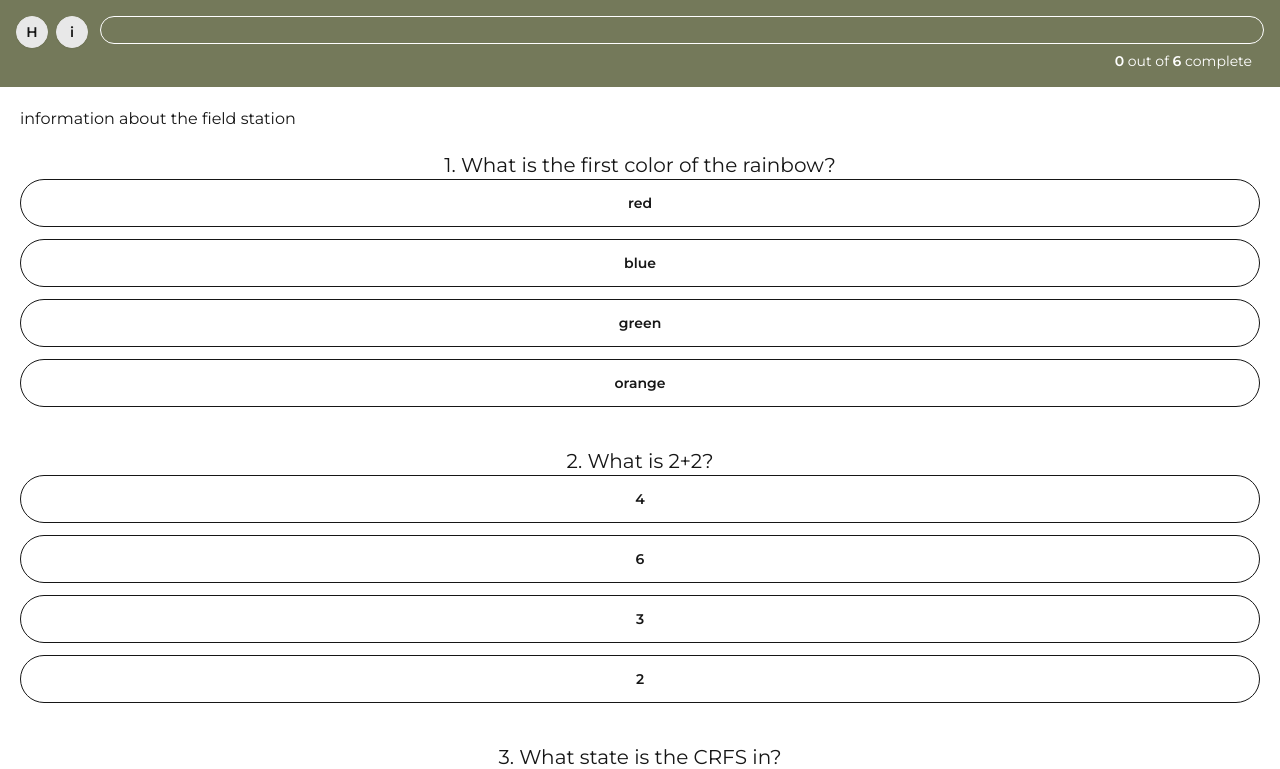
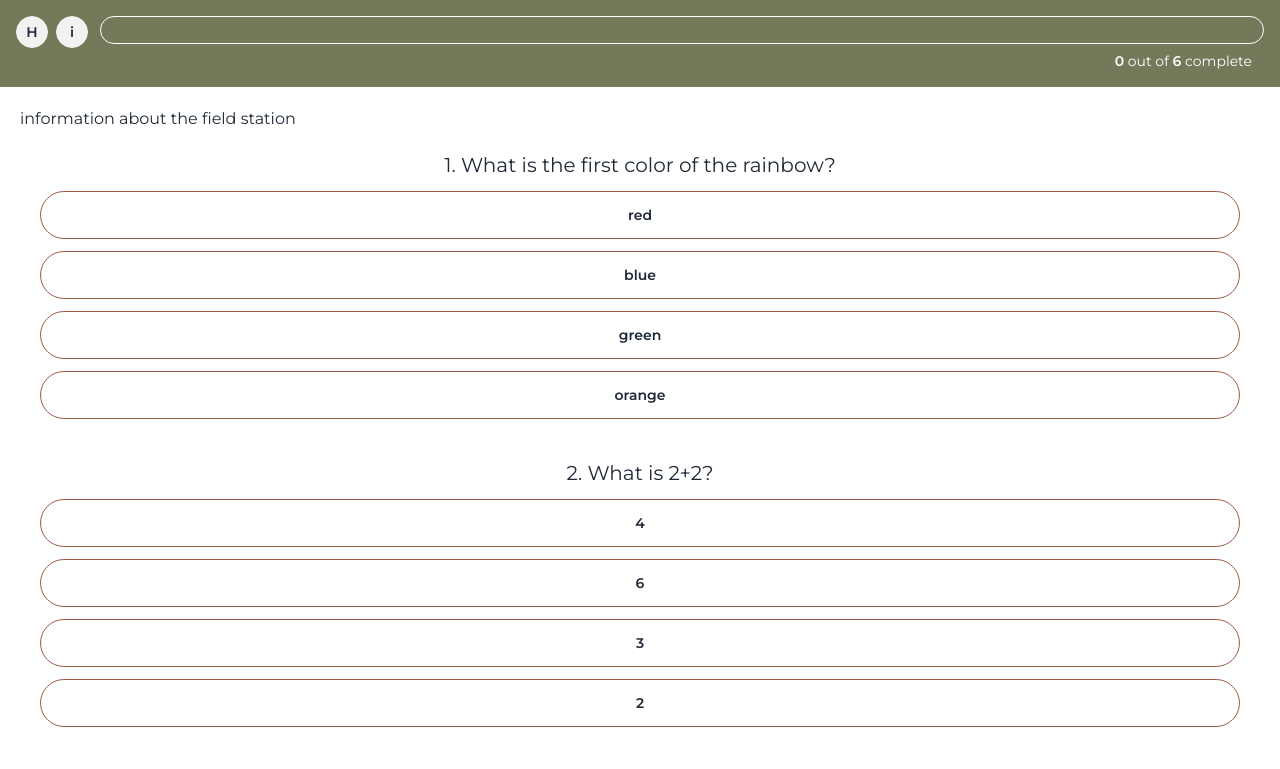
Before and after one commit to jldavis23/crfs-scavenger-hunt, a Next.js app: page /quiz in a window 1280 px wide. Shown: the top 769 px of the page. Built offline with nearby package versions, Linux system fonts and the light colour scheme; a web font is replaced by a local one.

Commit message:
changes to quiz styling

```diff
--- a/app/components/Quiz.js
+++ b/app/components/Quiz.js
@@ -76,8 +76,8 @@ export const Quiz = ({ quiz, quizCompleted, setQuizCompleted }) => {
 
                 <form id='quiz' onSubmit={submitOrTryAgain}>
                     {quiz.map((question, i) => (
-                        <div key={i} className="py-5">
-                            <p className="text-center text-xl font-medium">{i + 1}. {question.question}</p>
+                        <div key={i} className="p-5">
+                            <p className="text-center text-xl font-medium mb-3">{i + 1}. {question.question}</p>
 
                             <div className="flex flex-col gap-3">
                                 {question.choices.map((choice, j) => (
@@ -86,7 +86,7 @@ export const Quiz = ({ quiz, quizCompleted, setQuizCompleted }) => {
                                         name={`question${i + 1}`}
                                         aria-label={choice.label}
                                         key={j}
-                                        className={`btn btn-outline rounded-full border ${showResults ? ( // if showResults is true, and the choice matches the user selected choice, apply the style of correct or incorrect based on choice.isCorrect
+                                        className={`btn btn-outline border-secondary rounded-full ${showResults ? ( // if showResults is true, and the choice matches the user selected choice, apply the style of correct or incorrect based on choice.isCorrect
                                             userAnswers[i].label === choice.label ? (
                                                 choice.isCorrect ? (
                                                     styles.choiceCorrect
@@ -94,7 +94,7 @@ export const Quiz = ({ quiz, quizCompleted, setQuizCompleted }) => {
                                                     styles.choiceIncorrect
                                                 )
                                             ) : ''
-                                        ) : ''
+                                        ) : styles.quizChoice
                                             }`}
                                         disabled={showResults || quizCompleted}
                                         onChange={() => handleInputChange(i, choice)}
@@ -109,11 +109,12 @@ export const Quiz = ({ quiz, quizCompleted, setQuizCompleted }) => {
                         <div className='my-4'>
                             <p className='text-center'>Score: {userScore}/{quiz.length}</p>
                             <p className='text-center'>Required: {quiz.length}/{quiz.length}</p>
-                            {quizCompleted ? <p className='text-center text-success'>You finished the quiz!</p> : <p className='text-center text-error'>Please try again. You need a perfect score to complete this task.</p>}
+                            {/* {quizCompleted ? <p className='text-center text-success mt-5'>You finished the quiz!</p> : <p className='text-center text-secondary text-lg mt-5'>Please try the quiz again</p>} */}
+                            <p className='text-center text-secondary text-lg mt-5'>{quizCompleted ? 'You finished the quiz!' : 'Please try the quiz again'}</p>
                         </div>
                     ) : ''}
 
-                    {quizCompleted ? '' : <button type='submit' className="btn rounded-full w-full" onClick={scrollTo}>{showResults ? 'Try Quiz Again' : 'Submit Quiz'}</button>}
+                    {quizCompleted ? '' : <button type='submit' className="btn btn-secondary rounded-full w-full mt-2" onClick={scrollTo}>{showResults ? 'RETRY QUIZ' : 'SUBMIT'}</button>}
                 </form>
             )}
         </section>
--- a/app/components/Quiz.module.css
+++ b/app/components/Quiz.module.css
@@ -1,3 +1,9 @@
+.quizChoice:checked {
+    @apply bg-secondary !important;
+    @apply border-secondary !important;
+    @apply text-secondary-content !important;
+}
+
 .choiceCorrect {
     @apply bg-success !important;
     @apply border-success !important;
--- a/app/layout.js
+++ b/app/layout.js
@@ -9,7 +9,7 @@ export const metadata = {
 
 export default function RootLayout({ children }) {
   return (
-    <html lang="en" data-theme="mytheme">
+    <html lang="en" data-theme="light">
 
       <ProgressDataProvider>
         <body className='font-monterrat'>
--- a/package.json
+++ b/package.json
@@ -16,9 +16,9 @@
     "react-dom": "^18"
   },
   "devDependencies": {
-    "autoprefixer": "^10.0.1",
+    "autoprefixer": "^10.4.17",
     "daisyui": "^4.6.1",
-    "postcss": "^8",
-    "tailwindcss": "^3.3.0"
+    "postcss": "^8.4.33",
+    "tailwindcss": "^3.4.1"
   }
 }
--- a/tailwind.config.js
+++ b/tailwind.config.js
@@ -15,14 +15,28 @@ module.exports = {
         'gradient-radial': 'radial-gradient(var(--tw-gradient-stops))',
         'gradient-conic':
           'conic-gradient(from 180deg at 50% 50%, var(--tw-gradient-stops))',
-      },
+      }
     },
   },
   plugins: [require("daisyui")],
   daisyui: {
     themes: [
       {
-        mytheme: {
+        light: {
+          ...require("daisyui/src/theming/themes")["light"],
+          "primary": "#74795a",
+          "secondary": "#9e5d44",
+          "accent": "#dbdfd6",
+          "neutral": "#f4f4f4",
+          "base-100": "#ffffff",
+          "info": "#aebdf8",
+          "success": "#b6bab0",
+          "warning": "#ffffff",
+          "error": "#f4cccd",
+        },
+      },
+      {
+        myTheme: {
           "primary": "#74795a",
           "secondary": "#9e5d44",
           "accent": "#dbdfd6",
```
Also changed, not shown: 1 other file (tests, documents, lock files or other folders).
